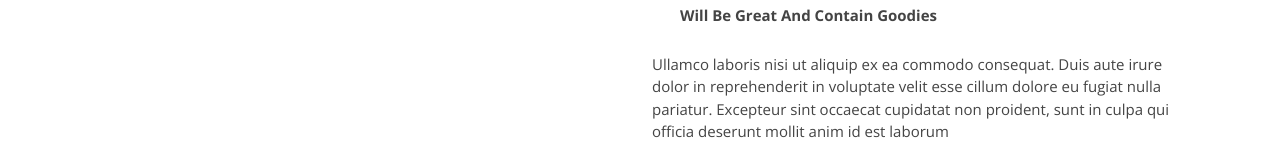
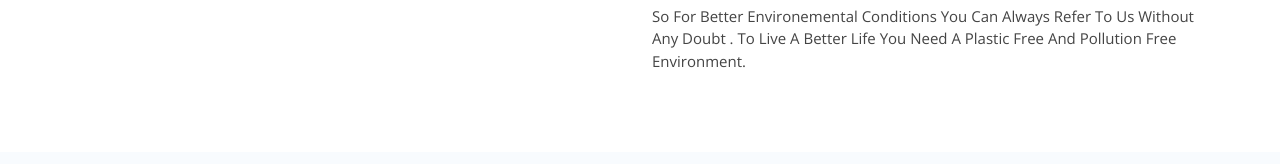
Before and after one commit to debkalyanmohanty/ENVY-CLEANER, a plain HTML site: page index.html in a window 1280 px wide. Shown: the part 2336-2500 px from the top of the page. Drawn offline with nearby package versions, Linux system fonts and the light colour scheme.

Commit message:
some changes mades

```diff
--- a/index.html
+++ b/index.html
@@ -146,9 +146,7 @@
               They Go On Deteriorating The Environment By Pollution And Throwing Garbage Here And There Which Is Irritating For The People Who Even Clean It.
               Here Are Some Great Deeds Of People.
 
-              Lorem ipsum dolor sit amet, consectetur adipiscing elit, sed do eiusmod tempor incididunt ut labore et
-              dolore
-              magna aliqua.
+
 
             </p>
             <ul>
@@ -247,10 +245,8 @@
               <li><i class="bx bx-check-double"></i> Cleanliness Drives : <br> <strong>Our Cleanliness Drives Will Not Be Like The Other Election Rallies It Will Be Great And Contain Goodies</strong></li>
             </ul>
             <p>
-              Ullamco laboris nisi ut aliquip ex ea commodo consequat. Duis aute irure dolor in reprehenderit in
-              voluptate
-              velit esse cillum dolore eu fugiat nulla pariatur. Excepteur sint occaecat cupidatat non proident, sunt in
-              culpa qui officia deserunt mollit anim id est laborum
+              So For Better Environemental Conditions You Can Always Refer To Us Without Any Doubt .
+              To Live A Better Life You Need A Plastic Free And Pollution Free Environment.
             </p>
           </div>
 
```
Also changed, not shown: assets/img/clients/client-1.png, assets/img/clients/client-2.png, assets/img/clients/client-3.png, assets/img/clients/client-4.png, assets/img/clients/client-5.png, assets/img/clients/client-6.png.
